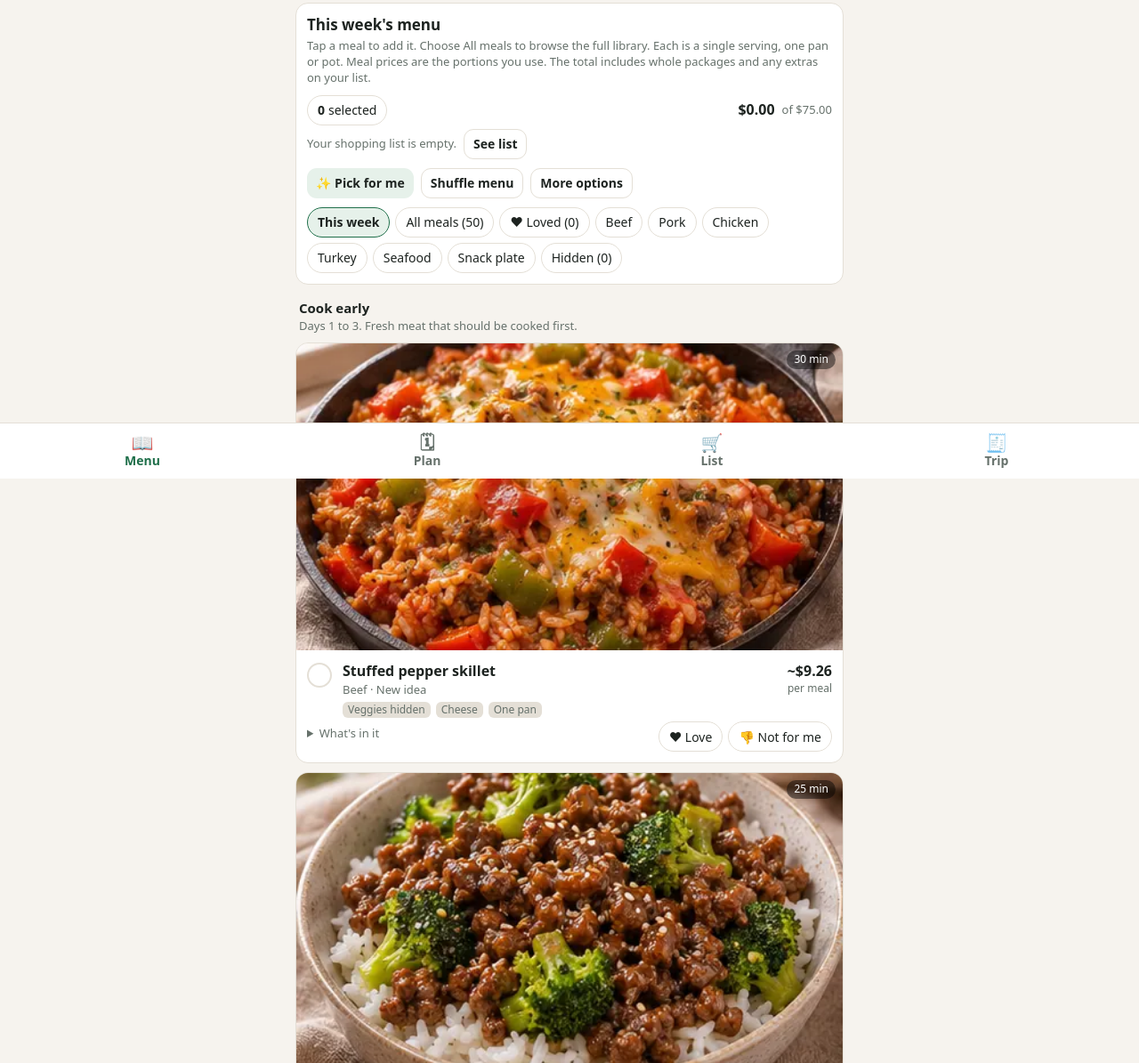
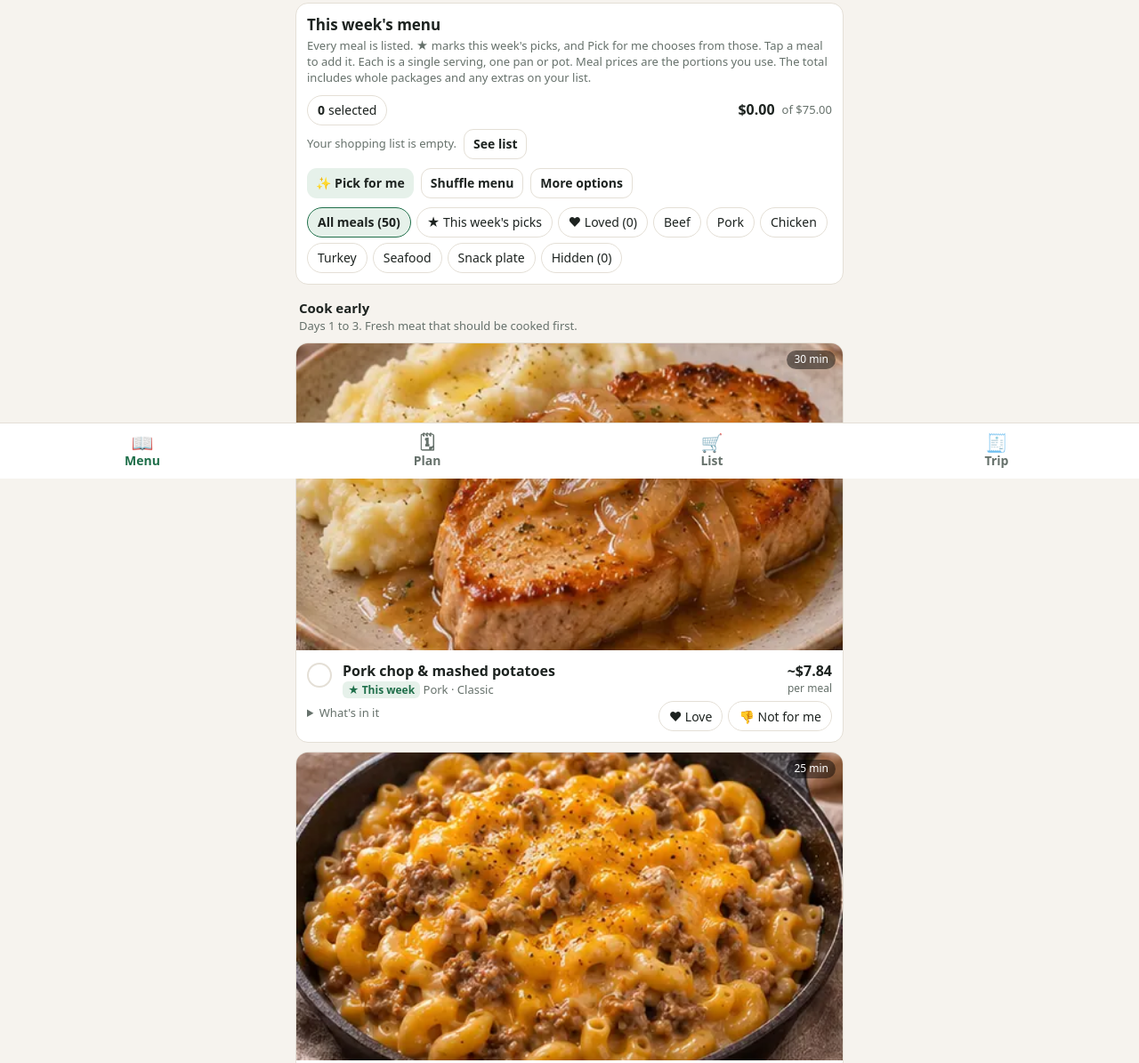
Before and after one commit to ohsusannamarie/weekly-kroger-planner, a plain HTML site: page index.html in a window 1280 px wide. Shown: the part 262-1457 px from the top of the page at 89% size. Drawn offline with Linux system fonts and the light colour scheme.

Commit message:
List every meal on the Menu tab by default
All meals is now the default Menu view and first chip. This week's picks
stay as a filter and get a star badge in the full list, sorted to the top
of each lane. Service worker cache bumped to v5.

Co-Authored-By: Claude Opus 5.5 <noreply@anthropic.com>
Claude-Session: https://claude.ai/code/session_017JL5S3tgoSo1tuDfmDt9kJ

```diff
--- a/index.html
+++ b/index.html
@@ -89,6 +89,7 @@ details summary{cursor:pointer;font-weight:600;padding:4px 0}
 .card.sel .ring{background:var(--brand);border-color:var(--brand);color:var(--brand-ink)}
 .cost{font-variant-numeric:tabular-nums;font-weight:600}
 .tag{font-size:12px;border-radius:6px;padding:1px 6px;background:var(--line);color:var(--mute)}
+.tag.pick{background:var(--soft);color:var(--brand);font-weight:600}
 </style>
 </head>
 <body>
@@ -602,24 +603,26 @@ function rateBtns(id){
 }
 function viewMenu(C){
   const sel=planned();
-  const f=UI.mf||"All";
+  const f=UI.mf||"Library";
+  const picks=menuIds();
   let ids;
-  if(f==="All") ids=menuIds().filter(id=>meal(id));
+  if(f==="All") ids=picks.filter(id=>meal(id));
   else if(f==="Hidden") ids=MEALS.filter(m=>isNo(m.id)).map(m=>m.id);
   else ids=MEALS.filter(m=>!isNo(m.id)&&(f==="Library"||(f==="Loved"?loved(m.id):m.t===f))).map(m=>m.id);
   const target=sel.length>=5&&sel.length<=6;
   let h=`<div class="hero"><img src="bowl.jpg" alt="" onerror="this.remove()"><b>What sounds good this week?</b></div><div class="card"><h2 style="margin-bottom:2px">This week's menu</h2>
-   <div class="mute">Tap a meal to add it. Choose All meals to browse the full library. Each is a single serving, one pan or pot. Meal prices are the portions you use. The total includes whole packages and any extras on your list.</div>
+   <div class="mute">Every meal is listed. ★ marks this week's picks, and Pick for me chooses from those. Tap a meal to add it. Each is a single serving, one pan or pot. Meal prices are the portions you use. The total includes whole packages and any extras on your list.</div>
    <div class="row" style="margin-top:10px"><span class="chip ${target?"on":""}"><b>${sel.length}</b> selected</span><span class="sp"></span><b class="cost">${money(C.total)}</b><span class="mute">of ${money(S.budget)}</span></div>
    <div class="row mute" style="margin-top:4px;gap:8px;flex-wrap:wrap"><span id="menu-breakdown">${C.lines.length||C.run2.length?money(C.food)+" food · "+money(C.home)+" household"+(C.tax?" · "+money(C.tax)+" tax":""):"Your shopping list is empty."}</span><button class="btn ghost sm" data-act="tab" data-v="list">See list</button></div>
    <div class="row" style="margin-top:10px;flex-wrap:wrap"><button class="btn sec sm" data-act="pfm">✨ Pick for me</button><button class="btn ghost sm" data-act="mshuffle">Shuffle menu</button><button class="btn ghost sm" data-act="mmore">More options</button></div>
-   <div class="chips" style="margin-top:10px">${[["All","This week"],["Library","All meals"],["Loved","♥ Loved"],["Beef","Beef"],["Pork","Pork"],["Chicken","Chicken"],["Turkey","Turkey"],["Seafood","Seafood"],["Snack plate","Snack plate"],["Hidden","Hidden"]].map(([t,l])=>`<button class="chip ${f===t?"on":""}" data-act="mfilter" data-v="${t}" aria-pressed="${f===t}">${l}${t==="Library"?" ("+MEALS.filter(m=>!isNo(m.id)).length+")":t==="Loved"?" ("+MEALS.filter(m=>loved(m.id)).length+")":t==="Hidden"?" ("+MEALS.filter(m=>isNo(m.id)).length+")":""}</button>`).join("")}</div></div>`;
+   <div class="chips" style="margin-top:10px">${[["Library","All meals"],["All","★ This week's picks"],["Loved","♥ Loved"],["Beef","Beef"],["Pork","Pork"],["Chicken","Chicken"],["Turkey","Turkey"],["Seafood","Seafood"],["Snack plate","Snack plate"],["Hidden","Hidden"]].map(([t,l])=>`<button class="chip ${f===t?"on":""}" data-act="mfilter" data-v="${t}" aria-pressed="${f===t}">${l}${t==="Library"?" ("+MEALS.filter(m=>!isNo(m.id)).length+")":t==="Loved"?" ("+MEALS.filter(m=>loved(m.id)).length+")":t==="Hidden"?" ("+MEALS.filter(m=>isNo(m.id)).length+")":""}</button>`).join("")}</div></div>`;
   if(C.total>S.budget){
     const usesBeef=C.lines.some(l=>l.id==="gbs");
     h+=`<div class="note bad"><b>${money(C.total-S.budget)} over budget.</b> Swap a pricier meal for a cheaper one, or tap Pick for me.${usesBeef?` <button class="btn sm" style="margin-top:6px" data-act="beef" data-v="gb80">Switch to 80/20 beef</button>`:""}</div>`;
   }
   if(!ids.length)h+=`<div class="note">${f==="Loved"?"Nothing loved yet. Tap ♥ on a meal he likes and it will keep coming back.":f==="Hidden"?"Nothing hidden. Meals marked Not for me end up here.":"No meals here."}</div>`;
-  ids.sort((a,b)=>LANES.findIndex(l=>l[0]===lane(meal(a)))-LANES.findIndex(l=>l[0]===lane(meal(b))));
+  const li=id=>LANES.findIndex(l=>l[0]===lane(meal(id)));
+  ids.sort((a,b)=>li(a)-li(b)||(picks.includes(b)-picks.includes(a)));
   const nPan=sel.filter(i=>lane(meal(i))==="pantry").length;
   if(sel.length>=4&&nPan<2&&f!=="Hidden")h+=`<div class="note warn"><b>Save two for the end of the week.</b> You have ${nPan} Freezer &amp; pantry pick${nPan===1?"":"s"}. Two of them keep the last days from becoming gap days.</div>`;
   let lastLane="";
@@ -629,7 +632,7 @@ function viewMenu(C){
         const items=m.items.map(([r,fr])=>ITEMS[rid(r)].n).join(", ");
     h+=`<div class="card ${on?"sel":""}" style="padding:0;overflow:hidden"><button class="mc" data-act="sel" data-id="${id}" aria-pressed="${on}" style="display:block;padding:0">${art(m)}<span style="display:flex;gap:12px;align-items:flex-start;padding:12px 12px 4px"><span class="ring">${on?"✓":""}</span>
       <span style="flex:1;min-width:0"><span class="nm" style="display:block;font-weight:700">${esc(m.n)}</span>
-      <span class="mute" style="display:block">${esc(m.t)} · ${kind(m)}${m.g?` · ${m.g} g protein`:""}</span>
+      <span class="mute" style="display:block">${f!=="All"&&picks.includes(id)?'<span class="tag pick">★ This week</span> ':""}${esc(m.t)} · ${kind(m)}${m.g?` · ${m.g} g protein`:""}</span>
       ${tagsOf(m).length?`<span class="chips" style="margin-top:5px">${tagsOf(m).map(t=>`<span class="tag">${esc(t)}</span>`).join("")}</span>`:""}</span>
       <span class="cost" style="white-space:nowrap">${on?"✓ ":""}~${money(mealCost(m))}<span class="mute" style="display:block;font-weight:400;font-size:12px;text-align:right">per meal</span></span></span></button>
       <div class="row" style="padding:0 12px 12px;align-items:flex-start"><details style="flex:1;min-width:0"><summary class="mute" style="font-weight:500">What's in it</summary><div class="mute" style="margin-top:4px">${esc(items)}</div></details>
--- a/sw.js
+++ b/sw.js
@@ -1,5 +1,5 @@
 const prefix = 'dakota-groceries-';
-const cacheName = prefix + 'v4';
+const cacheName = prefix + 'v5';
 const assets = [
   './', './index.html', './manifest.webmanifest', './icon.svg', './bowl.jpg',
 
```
